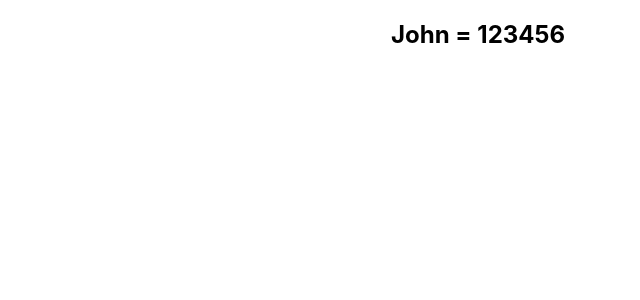
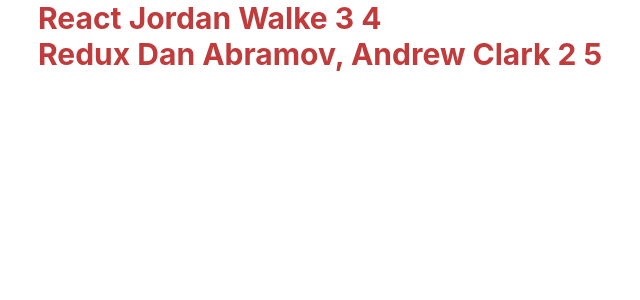
Before and after one commit to returbo/react-learning, a React (Create React App) app: page / in a window 1280 px wide. Shown: the top 300 px of the page, without its empty margins (162-802 px from the left). Built offline with nearby package versions, Linux system fonts and the light colour scheme.

Commit message:
58str of book

```diff
--- a/src/App.css
+++ b/src/App.css
@@ -1,6 +1,14 @@
 .App {
-  text-align: center;
-  color: black;
+  margin-left: 100px;
+  text-align: left;
+  color: rgb(192, 60, 60);
+  font-weight: bold;
+  font-size: 30px;
+}
+
+.App a {
+  text-decoration: none;
+  color: inherit;
 }
 
 .App-logo {
--- a/src/App.js
+++ b/src/App.js
@@ -2,15 +2,38 @@
 import logo from './logo.svg';
 import './App.css';
 
+const list = [
+  {
+    title: 'React',
+    url: 'https://reactjs.org/',
+    author: 'Jordan Walke',
+    num_comments: 3,
+    points: 4,
+    objectID: 0,
+  },
+  {
+    title: 'Redux',
+    url: 'https://redux.js.org/',
+    author: 'Dan Abramov, Andrew Clark',
+    num_comments: 2,
+    points: 5,
+    objectID: 1,
+  },
+];
+
 class App extends Component {
   render() {
-    let helloWorld = {
-      user: "John",
-      password: "123456"
-    }
     return (
-      <div className="App">
-        <h2>{helloWorld.user} = {helloWorld.password}</h2>
+      <div className="App">{list.map(item =>
+            <div className="App" key={item.objectID}>
+              <span>
+                <a href={item.url}>{item.title}</a>
+              </span>
+              <span> {item.author}</span>
+              <span> {item.num_comments}</span>
+              <span> {item.points}</span>
+            </div>
+        )}
       </div>
     );
   }
```
